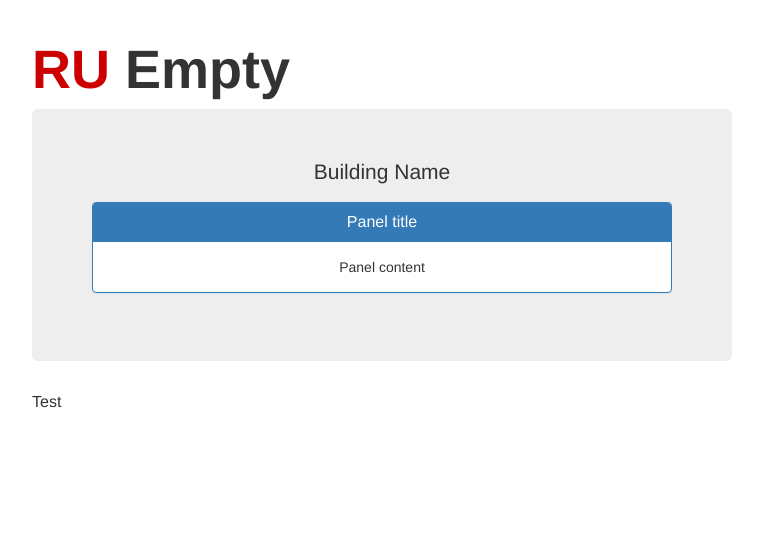
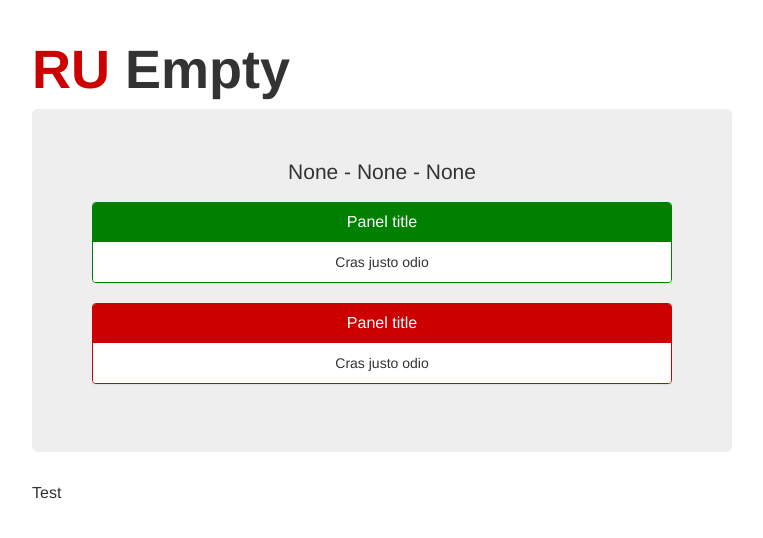
Before and after one commit to adispen/ruEmpty, a Flask app: page /rooms in a window 1280 px wide. Shown: the top 538 px of the page, without its empty margins (258-1021 px from the left). Run offline with Flask 2, Linux system fonts and the light colour scheme; some libraries are stand-ins or nearby versions.

Commit message:
Dropdowns working and passing to rooms. Coloring on panels

```diff
--- /dev/null
+++ b/app.cfg
@@ -0,0 +1,2 @@
+CSRF_ENABLED = True
+SECRET_KEY = "default"
--- a/app.py
+++ b/app.py
@@ -1,16 +1,29 @@
-from flask import Flask, render_template
+from flask import Flask, render_template, redirect, request
+from flask_wtf import Form
+from wtforms.validators import Required
+from wtforms import TextField, TextAreaField, SelectField
 import requests
 
 app = Flask(__name__)
+app.config.from_pyfile("app.cfg")
+buildingsArr = [("Test", 'Test'), ("Test2", 'Test2'), ("Test3", 'Test3')]
 
-@app.route('/')
+class queryForm(Form):
+	day = SelectField(u'Day of the Week', coerce=str, choices=[("Monday", 'Monday'), ("Tuesday", 'Tuesday'), ("Wednesday", 'Wednesday'), ("Thursday", 'Thursday'), ("Friday", 'Friday')])
+	campus = SelectField(u'Campus', coerce=str, choices=[("Busch", 'Busch'), ("Livingston", 'Livingston'), ("College Ave", 'College Ave'), ("Cook/Douglass", 'Cook/Douglass')])
+	building = SelectField(u'Day of the Week', coerce=str, choices=buildingsArr)
+
+@app.route('/', methods=['GET', 'POST'])
 def main_page():
-	buildings=['one', 'two', 'three', 'examples']
-	return render_template('index.html', buildings=buildings)
+	form = queryForm()
+	return render_template('index.html', form=form)
 
-@app.route('/rooms')
+@app.route('/rooms', methods=['GET', 'POST'])
 def rooms_page():
-	return render_template('rooms.html')
+	dayOfWeek = request.form.get("day")
+	campusName = request.form.get("campus")
+	buildingName = request.form.get("building")
+	return render_template('rooms.html', dayOfWeek=dayOfWeek, campusName=campusName, buildingName=buildingName)
 
 if __name__ == '__main__':
     app.run(debug=True)
--- a/requirements.txt
+++ b/requirements.txt
@@ -1,3 +1,4 @@
 Flask
-WTForms
+wtforms
 requests
+Flask-WTF
--- a/static/css/empty.css
+++ b/static/css/empty.css
@@ -1,3 +1,7 @@
+a, a:hover {
+	text-decoration: none !important;
+}
+
 .subhead h1 {
     font-size: 54px;
     color: #333;
@@ -49,3 +53,25 @@ ol li b {
 .form-control {
 	text-align: center;
 }
+
+.panel .panel-title {
+	color: #fff;
+}
+
+.panel-danger {
+	border-color: #cc0000 !important;
+}
+
+.panel-danger > .panel-heading {
+	background-color: #cc0000 !important;
+	border-color: #cc0000 !important;
+}
+
+.panel-success {
+	border-color: green !important;
+}
+
+.panel-success > .panel-heading {
+	background-color: green !important;
+	border-color: green !important;
+}
--- a/templates/layout.html
+++ b/templates/layout.html
@@ -29,11 +29,13 @@
 
     <div class="container">
 
+	<a href="/">
 	<header class="subhead">
 		<h1 id="titleHeader">
 		   	<span class="red"> RU </span> Empty
 		</h1>
 	</header>
+	</a>
 
       <div class="jumbotron">
 		  {% block content %}{% endblock %}
--- a/templates/rooms.html
+++ b/templates/rooms.html
@@ -1,16 +1,24 @@
 {% extends 'layout.html' %}
 {% block content %}
 
-<p> Building Name </p>
+<p>{{ dayOfWeek }} - {{ campusName }} - {{ buildingName }} </p>
 
 
-<div class="panel panel-primary">
+<div class="panel panel-success">
   <div class="panel-heading">
     <h3 class="panel-title">Panel title</h3>
   </div>
-  <div class="panel-body">
-    Panel content
+  <ul class="list-group">
+	  <li class="list-group-item">Cras justo odio</li>
+  </ul>
+</div>
+<div class="panel panel-danger">
+  <div class="panel-heading">
+    <h3 class="panel-title">Panel title</h3>
   </div>
+  <ul class="list-group">
+	  <li class="list-group-item">Cras justo odio</li>
+  </ul>
 </div>
 
 {% endblock %}
```
Also changed, not shown: templates/index.html (+5 -21 lines), 1 other file.
